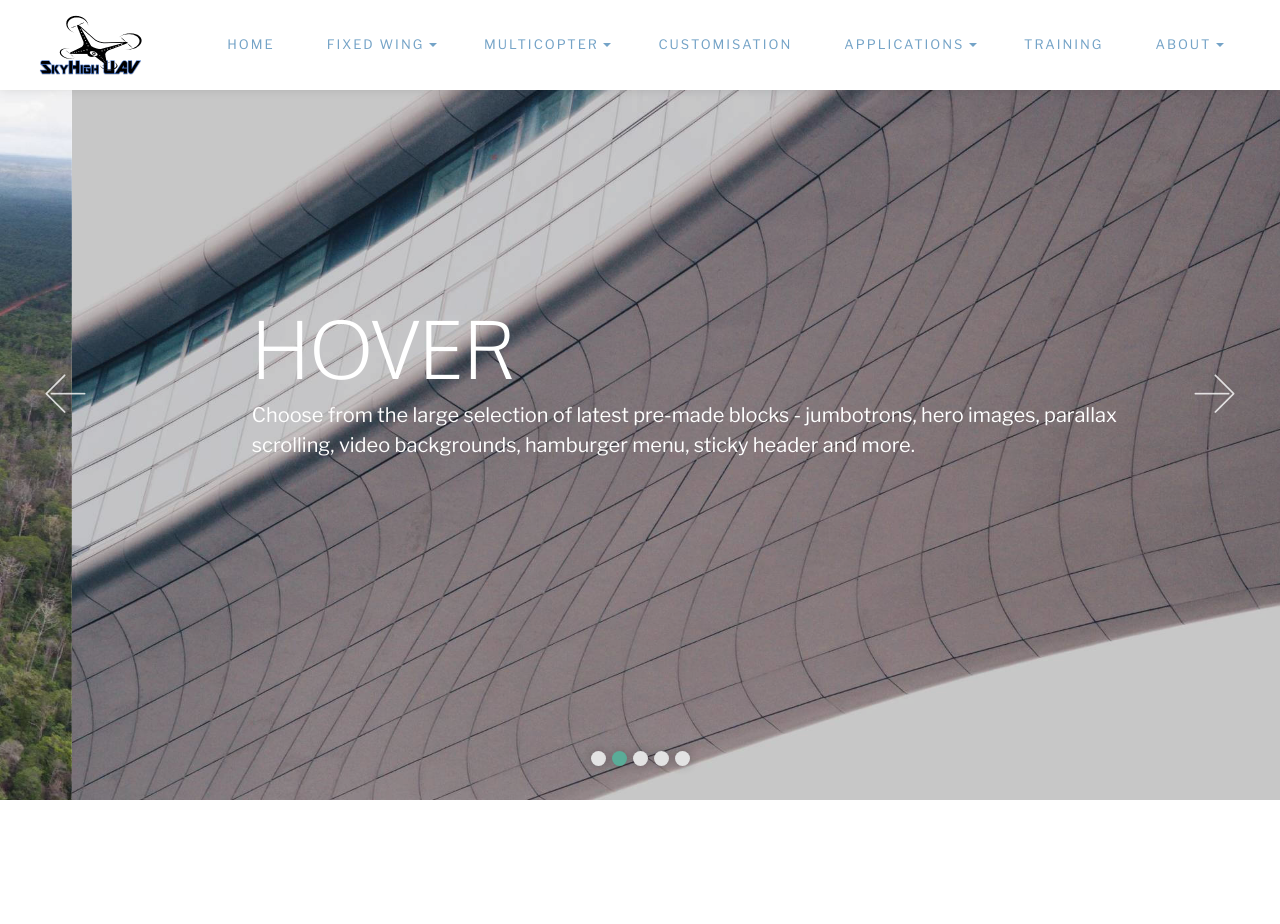
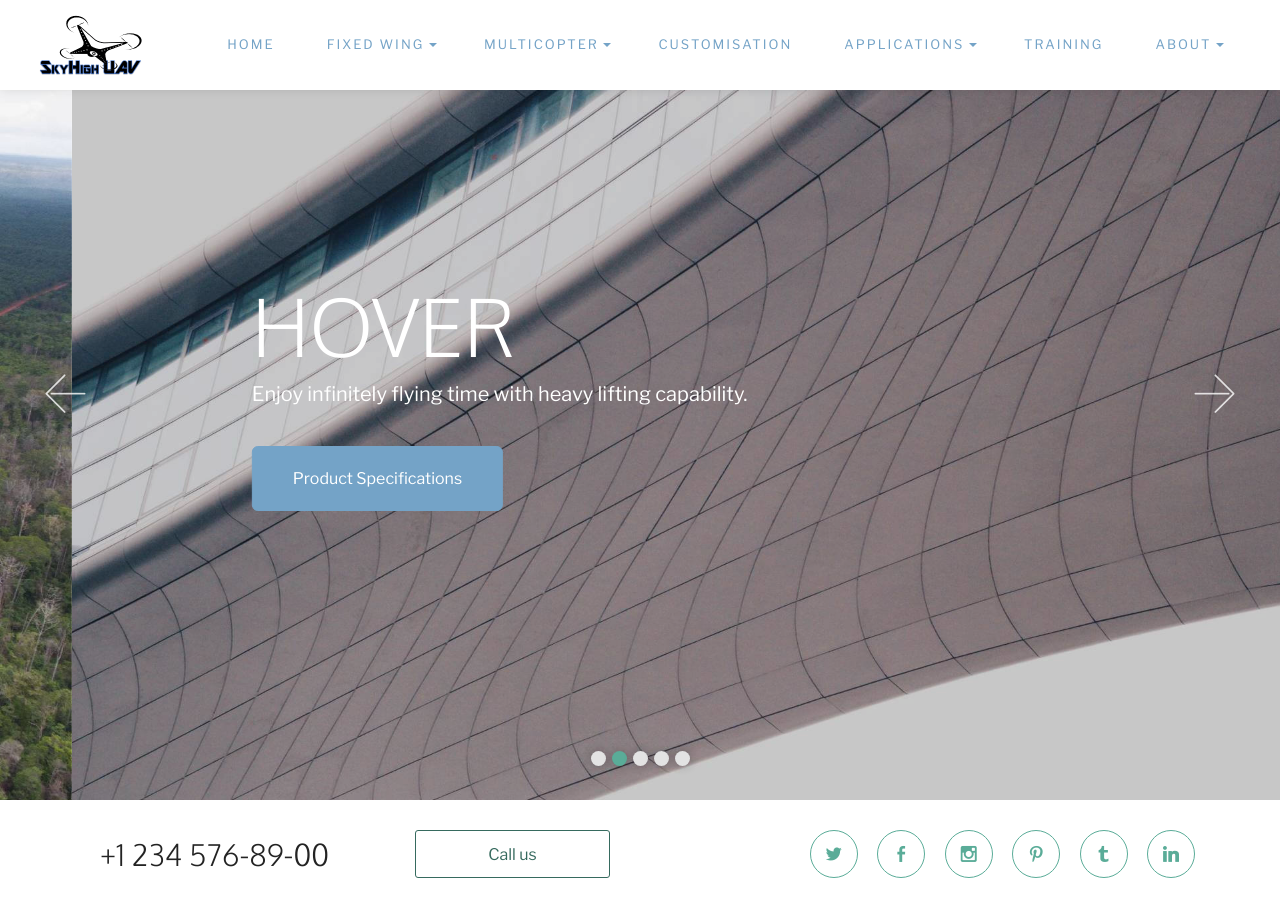
Before and after one commit to skyhighuav/mobirise, a plain HTML site: page Home.html in a window 1280 px wide. Before the commit the page ends 800 px from the top, so only its background shows below. Drawn offline with nearby package versions, Linux system fonts and the light colour scheme; files whose address does not match are found by name.

Commit message:
create github pages

```diff
--- a/Home.html
+++ b/Home.html
@@ -15,6 +15,7 @@
   <link rel="stylesheet" href="assets/bootstrap/css/bootstrap.min.css">
   <link rel="stylesheet" href="assets/animate.css/animate.min.css">
   <link rel="stylesheet" href="assets/dropdown/css/style.css">
+  <link rel="stylesheet" href="assets/socicon/css/socicon.min.css">
   <link rel="stylesheet" href="assets/theme/css/style.css">
   <link rel="stylesheet" href="assets/mobirise/css/mbr-additional.css" type="text/css">
 
@@ -62,7 +63,7 @@
         <div>
             <div>
                 <ol class="carousel-indicators">
-                    <li data-app-prevent-settings="" data-target="#slider-w" class="active" data-slide-to="0"></li><li data-app-prevent-settings="" data-target="#slider-w" data-slide-to="1"></li><li data-app-prevent-settings="" data-target="#slider-w" data-slide-to="2"></li><li data-app-prevent-settings="" data-target="#slider-w" data-slide-to="3"></li><li data-app-prevent-settings="" data-target="#slider-w" data-slide-to="4"></li>
+                    <li data-app-prevent-settings="" data-target="#slider-w" data-slide-to="0" class="active"></li><li data-app-prevent-settings="" data-target="#slider-w" class="" data-slide-to="1"></li><li data-app-prevent-settings="" data-target="#slider-w" data-slide-to="2"></li><li data-app-prevent-settings="" data-target="#slider-w" data-slide-to="3"></li><li data-app-prevent-settings="" data-target="#slider-w" data-slide-to="4"></li>
                 </ol>
                 <div class="carousel-inner" role="listbox">
                     <div class="mbr-section mbr-section-hero carousel-item dark center mbr-section-full active" data-bg-video-slide="false" style="background-image: url(assets/images/plantation-with-plane-2000x1414-2.jpg);">
@@ -72,10 +73,10 @@
 
                                 <div class="row">
                                     <div class="col-md-10 col-md-offset-1 text-xs-center">
-                                        <h2 class="mbr-section-title display-1">Cirrus&nbsp;</h2>
-                                        <p class="mbr-section-text lead">Choose from the large selection of latest pre-made blocks - jumbotrons, hero images, parallax scrolling, video backgrounds, hamburger menu, sticky header and more.</p>
+                                        <h2 class="mbr-section-title display-1"><em>Cirrus</em>&nbsp;</h2>
+                                        <p class="mbr-section-text lead">Collect essential data and make real-time decision with Cirrus. &nbsp;</p>
 
-                                        <div class="mbr-section-btn"><a class="btn btn-lg btn-primary" href="https://mobirise.com">For Windows</a> <a class="btn btn-lg btn-white btn-white-outline" href="https://mobirise.com">For Mac</a></div>
+                                        <div class="mbr-section-btn"><a class="btn btn-lg btn-primary" href="https://mobirise.com">Product Specifications</a> </div>
                                     </div>
                                 </div>
                             </div>
@@ -88,9 +89,9 @@
                                 <div class="row">
                                     <div class="col-md-10 col-md-offset-1">
                                         <h2 class="mbr-section-title display-1">HOVER</h2>
-                                        <p class="mbr-section-text lead">Choose from the large selection of latest pre-made blocks - jumbotrons, hero images, parallax scrolling, video backgrounds, hamburger menu, sticky header and more.</p>
+                                        <p class="mbr-section-text lead">Enjoy infinitely flying time with heavy lifting capability.&nbsp;</p>
 
-
+                                        <div class="mbr-section-btn"><a class="btn btn-lg btn-info" href="https://mobirise.com">Product Specifications</a> </div>
                                     </div>
                                 </div>
                             </div>
@@ -102,7 +103,7 @@
 
                                 <div class="row">
                                     <div class="col-md-10 col-md-offset-1 text-xs-right">
-                                        <h2 class="mbr-section-title display-1">VIDEO SLIDE</h2>
+                                        <h2 class="mbr-section-title display-1">Training</h2>
                                         <p class="mbr-section-text lead">Slide with youtube video background and color overlay. Title and text are aligned to the left.</p>
 
                                         <div class="mbr-section-btn"><a class="btn btn-lg btn-info" href="https://mobirise.com">For Windows</a> <a class="btn btn-lg btn-white btn-white-outline" href="https://mobirise.com">For Mac</a></div>
@@ -156,6 +157,32 @@
     </div>
 </section>
 
+<section class="mbr-section mbr-section-md-padding share1 share2" id="share2-1g" style="background-color: rgb(255, 255, 255); padding-top: 30px; padding-bottom: 30px;">
+
+    <div class="container">
+        <div class="row">
+            <div class="col-xs-12 col-lg-6">
+
+              <div class="col-xs-12 col-md-7 text-xs-center text-md-left">
+                <h3 class="mbr-section-title display-3 number">+1 234 576-89-00</h3>
+              </div>
+              <div class="col-xs-12 col-md-5 text-xs-center text-md-right">
+                <div class="mbr-section-btn"><a class="btn btn-primary-outline" href="https://mobirise.com">Call us</a></div>
+              </div>
+
+            </div>
+
+            <div class="col-xs-12 col-lg-6 text-xs-center text-lg-right">
+
+                 <div><a class="btn btn-social" title="Twitter" target="_blank" href="https://twitter.com/mobirise"><i class="socicon socicon-twitter"></i></a> <a class="btn btn-social" title="Facebook" target="_blank" href="https://www.facebook.com/pages/Mobirise/1616226671953247"><i class="socicon socicon-facebook"></i></a> <a class="btn btn-social" title="Instagram" target="_blank" href="https://instagram.com/mobirise/"><i class="socicon socicon-instagram"></i></a> <a class="btn btn-social" title="Pinterest" target="_blank" href="https://www.pinterest.com/mobirise/"><i class="socicon socicon-pinterest"></i></a> <a class="btn btn-social" title="Tumblr" target="_blank" href="http://mobirise.tumblr.com/"><i class="socicon socicon-tumblr"></i></a> <a class="btn btn-social" title="LinkedIn" target="_blank" href="https://www.linkedin.com/in/mobirise"><i class="socicon socicon-linkedin"></i></a> </div>
+
+                </div>
+
+            </div>
+        </div>
+
+</section>
+
 
   <script src="assets/web/assets/jquery/jquery.min.js"></script>
   <script src="assets/tether/tether.min.js"></script>
@@ -166,6 +193,7 @@
   <script src="assets/touchSwipe/jquery.touchSwipe.min.js"></script>
   <script src="assets/bootstrap-carousel-swipe/bootstrap-carousel-swipe.js"></script>
   <script src="assets/jquery-mb-ytplayer/jquery.mb.YTPlayer.min.js"></script>
+  <script src="assets/social-likes/social-likes.js"></script>
   <script src="assets/theme/js/script.js"></script>
   <script src="assets/mobirise-slider-video/script.js"></script>
 
```
Also changed, not shown: 1 other file.
